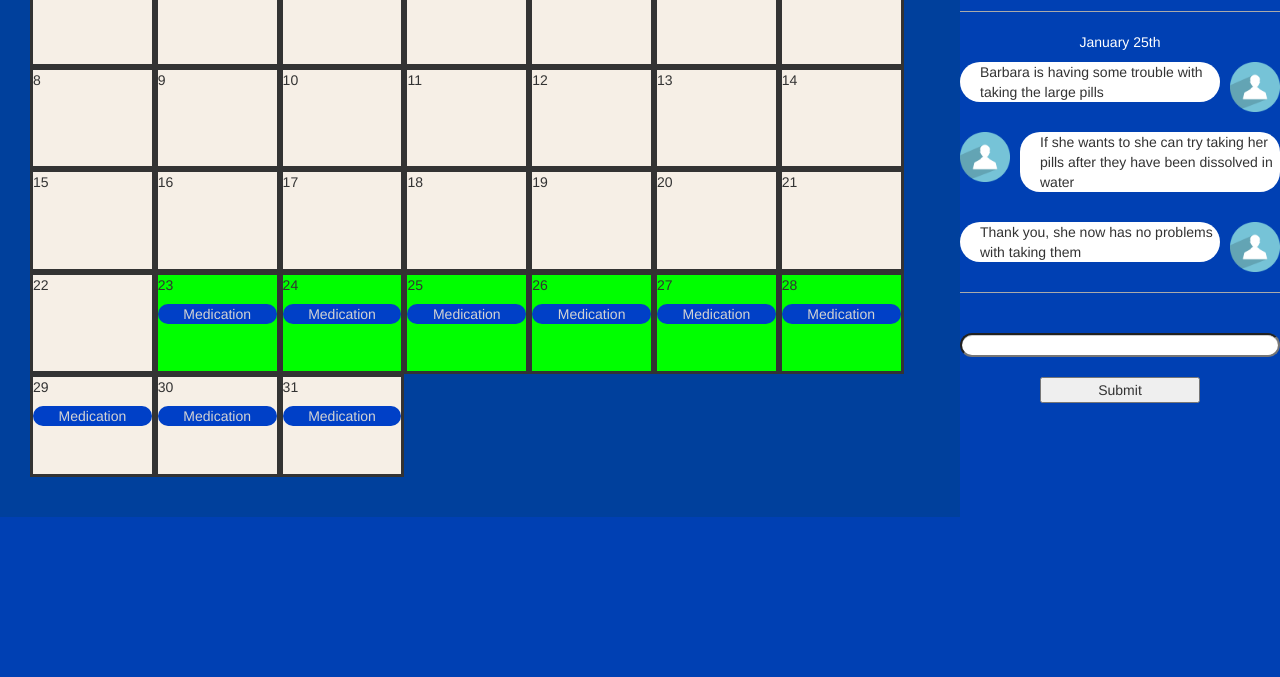
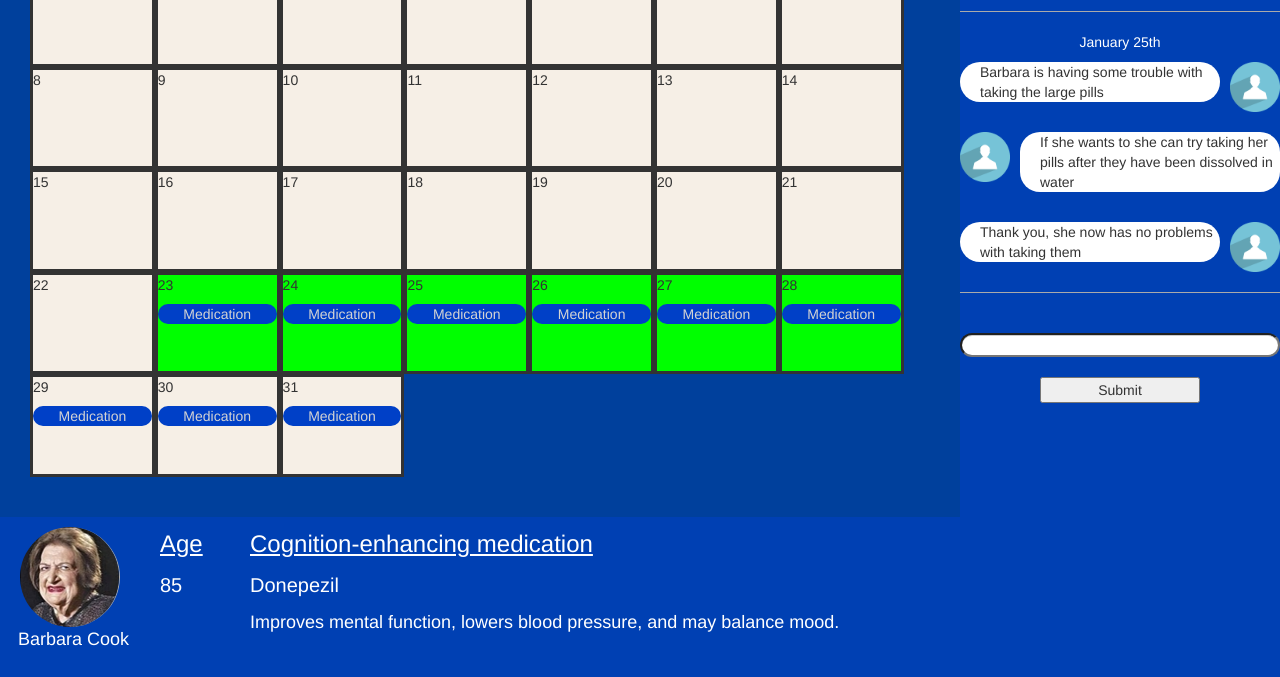
Before and after one commit to jrbraaten/MinneHack2017, a React app: page Site/www/index.html in a window 1280 px wide. Shown: the part 175-852 px from the top of the page. Built offline with nearby package versions, Linux system fonts and the light colour scheme.

Commit message:
Barbara Cook

```diff
--- a/Site/www/index.html
+++ b/Site/www/index.html
@@ -106,6 +106,36 @@
 		</p>
 		<div id="calendarLocations" style="margin-left:30px;width:100%"></div>
 	</div>
+	<div style= "margin-top:10px;">
+		<div style="float:left;">
+			<img src="oldlady.jpg"style="width:100;height:100;border-radius: 50px;margin-left:20px; margin-right: 40px;  border-right: 1px solid #aaa;">
+			<div style = "margin-left:18px;">
+			<p style="color:white;font-size:18px;">
+			Barbara Cook
+			</p>
+		</div>
+		</div>
+		<div style="color:white;float:left;margin-right:30px;height:50px;">
+			<p style= "text-decoration:underline;font-size:24px;">
+				Age
+			</p>
+			<p style="font-size:20px;">
+				85
+			</p>
+		</div>
+		<div style="color:white; margin-left:250px;">
+			<p style= "text-decoration:underline;font-size:24px;">
+				Cognition-enhancing medication
+			</p>
+			<p style="font-size:20px;">
+				Donepezil
+			</p>
+			<p style="font-size:18px;">
+				Improves mental function, lowers blood pressure, and may balance mood.
+			</p>
+
+		</div>
+	</div>
 
 </div>
 
```
Also changed, not shown: Site/www/oldlady.jpg (added).
